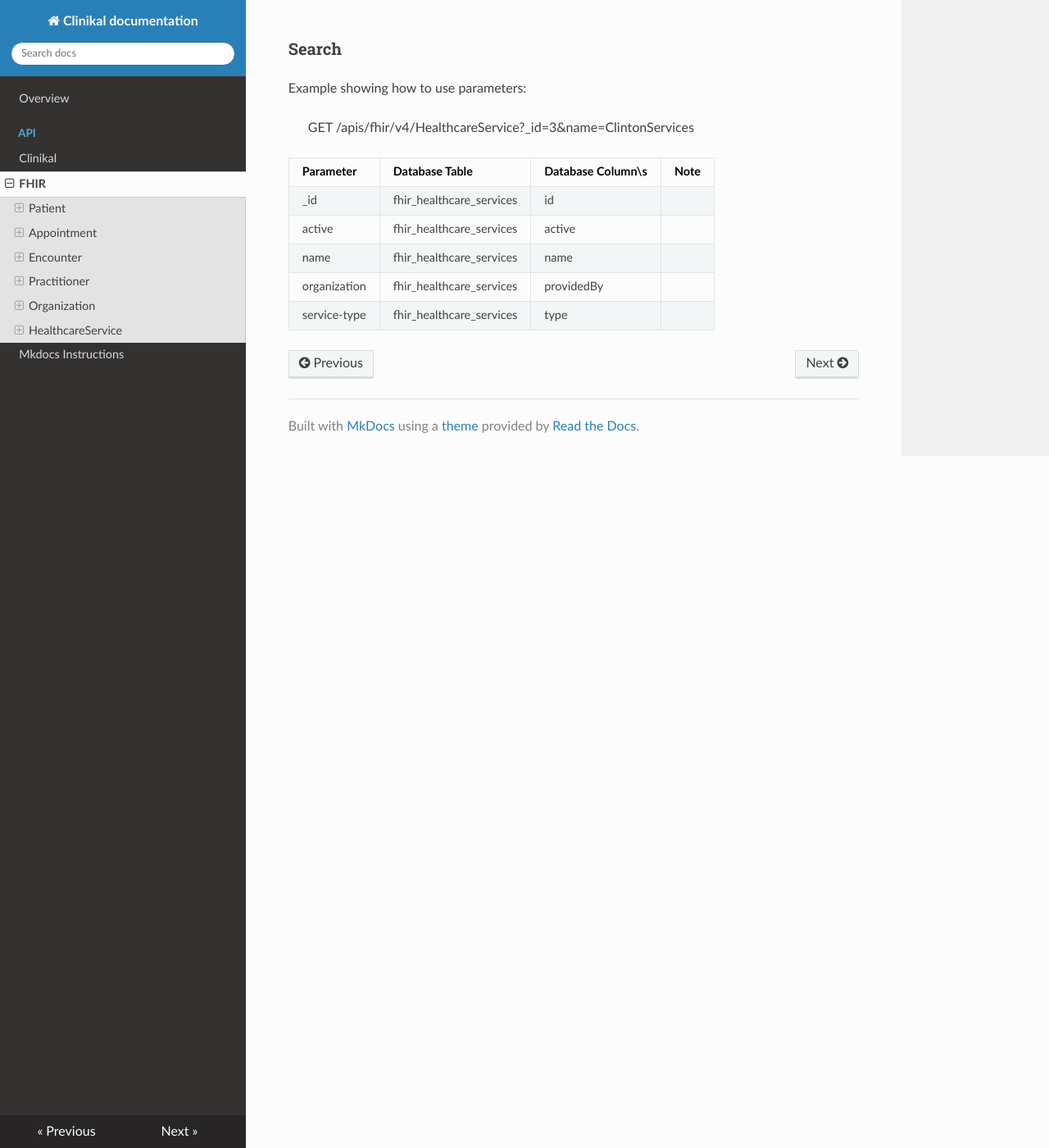
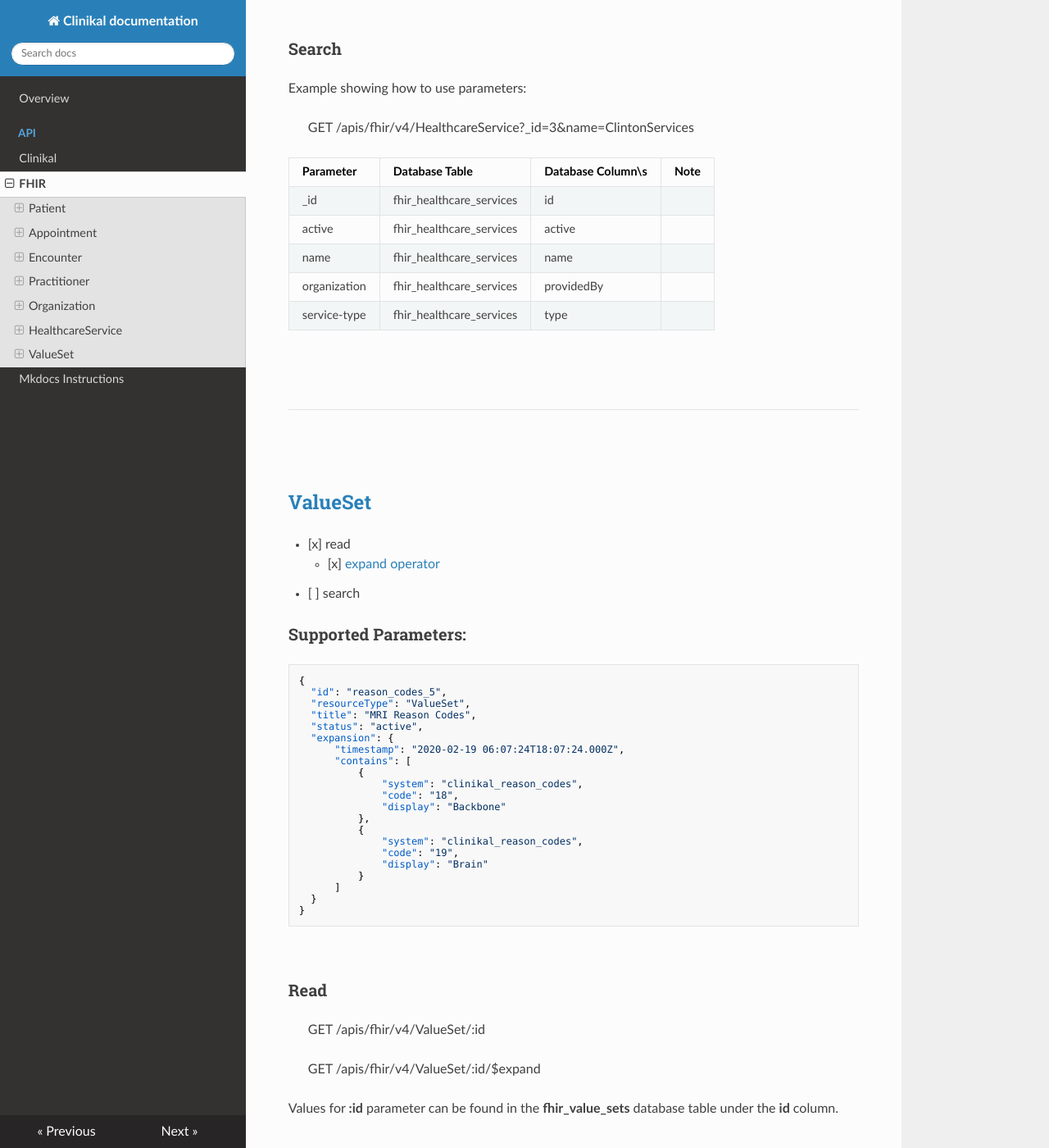
Before and after one commit to MohGovIL/Clinical-Documentation, an MkDocs documentation site: the page built from docs/api/fhir.md, in a window 1280 px wide and 1400 px high, scrolled down 11667 px. Shown: the whole window at 82% size. Built offline with MkDocs 1.6.1, drawn with Linux system fonts in a browser that asks for light colours; nearby versions of some CDN libraries.

Commit message:
added value sets

`````diff
--- a/docs/api/fhir.md
+++ b/docs/api/fhir.md
@@ -631,3 +631,55 @@ active|fhir_healthcare_services|active|
 name|fhir_healthcare_services|name|
 organization|fhir_healthcare_services|providedBy|
 service-type|fhir_healthcare_services|type|
+
+<br><br>
+
+---
+
+<br><br>
+
+## [ValueSet](https://www.hl7.org/fhir/valueset.html)
+
+- [x] read
+    - [x] [expand operator](http://hl7.org/fhir/valueset-operation-expand.html)
+- [ ] search
+<br>
+
+### Supported Parameters:
+
+````
+{
+  "id": "reason_codes_5",
+  "resourceType": "ValueSet",
+  "title": "MRI Reason Codes",
+  "status": "active",
+  "expansion": {
+      "timestamp": "2020-02-19 06:07:24T18:07:24.000Z",
+      "contains": [
+          {
+              "system": "clinikal_reason_codes",
+              "code": "18",
+              "display": "Backbone"
+          },
+          {
+              "system": "clinikal_reason_codes",
+              "code": "19",
+              "display": "Brain"
+          }
+      ]
+  }
+}
+````
+
+<br>
+
+### Read
+
+> GET /apis/fhir/v4/ValueSet/:id
+
+> GET /apis/fhir/v4/ValueSet/:id/$expand
+
+Values for **:id** parameter can be found in the **fhir_value_sets** database table under the **id** column.
+
+
+<br><br>
`````
